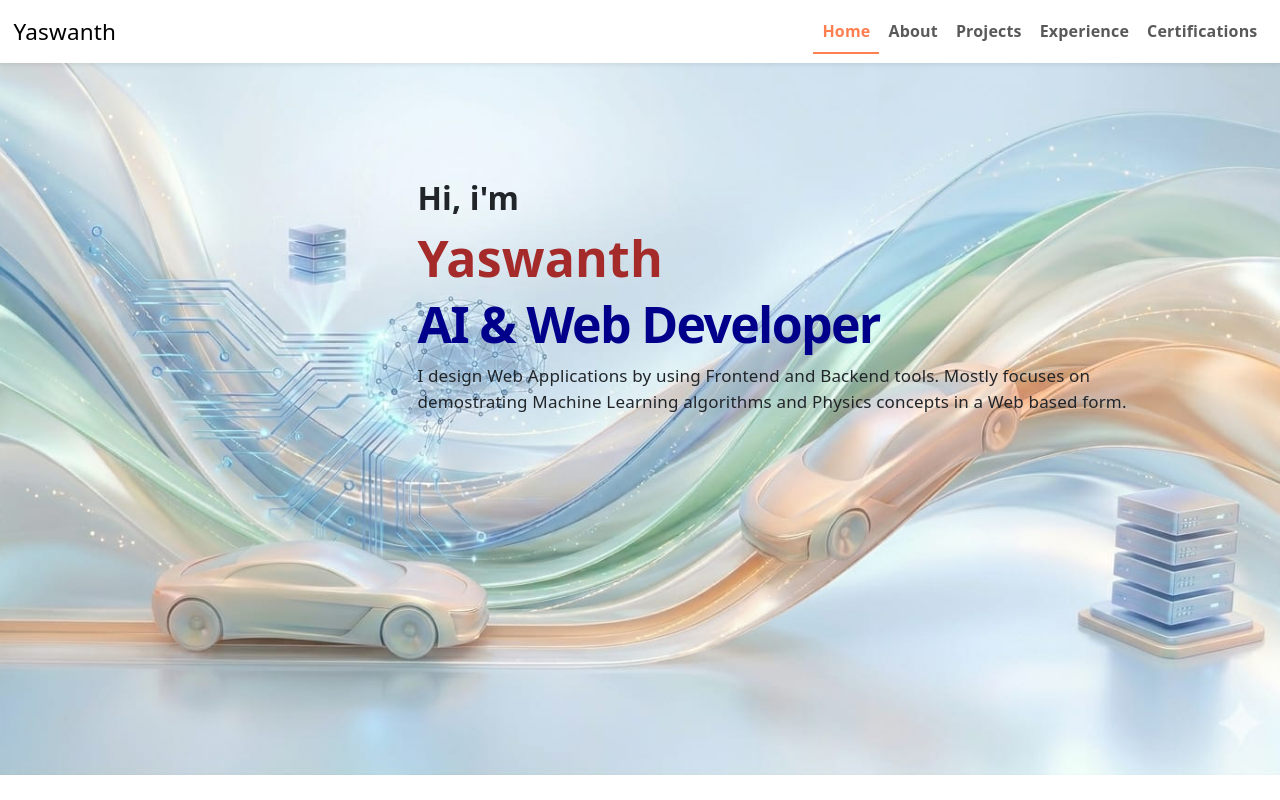
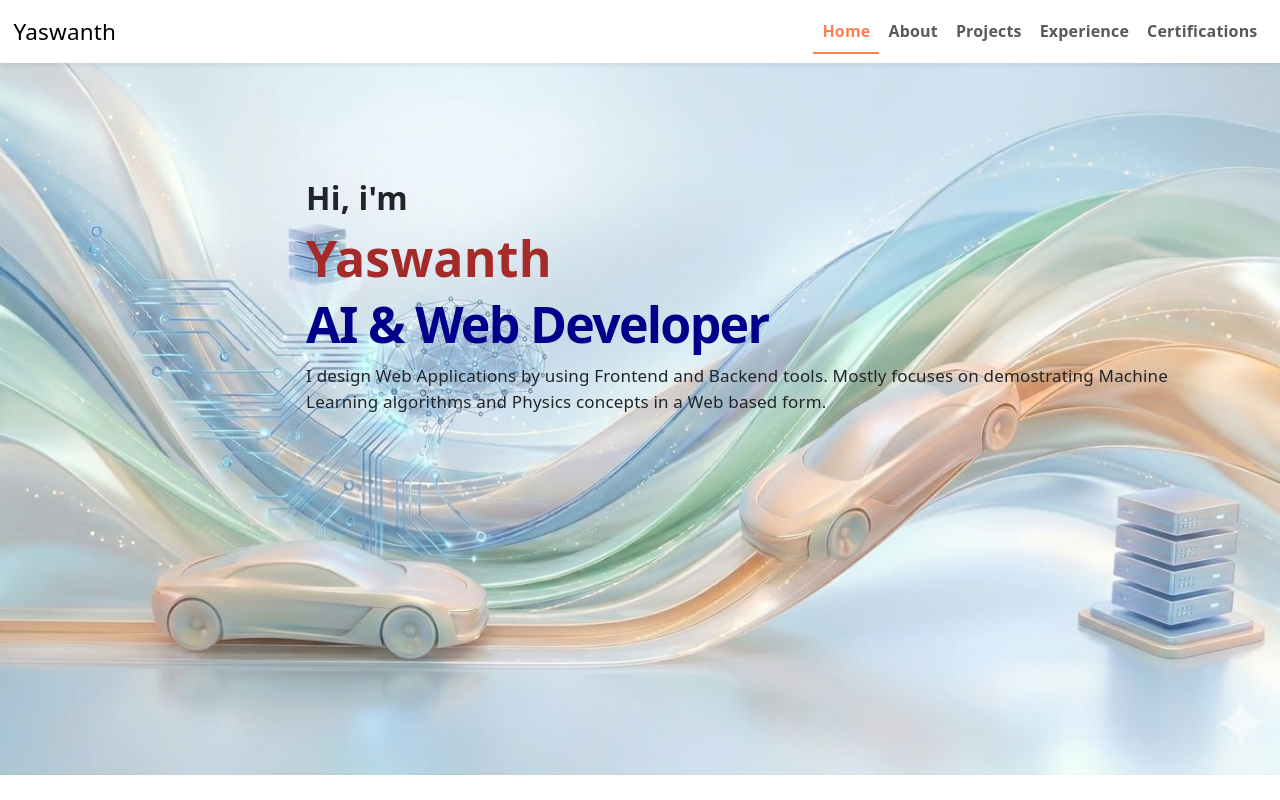
Before and after one commit to einstein2306/portfolio, a React app: page / in a window 1280 px wide. Built offline with nearby package versions, Linux system fonts and the light colour scheme; the HTML template or start-up script is replaced by a standard one.

Commit message:
margin left changed to 20%

```diff
--- a/src/App.css
+++ b/src/App.css
@@ -16,7 +16,7 @@
 }
 
 #content{
-    margin-left:30%;
+    margin-left:20%;
     font-size: 17px;
     font-weight: 500;
 }
@@ -26,7 +26,7 @@
    color:darkblue;
    font-weight:900;
    font-size:50px;
-   margin-left:30%;
+   margin-left:20%;
 }
 
 @keyframes slideup{
@@ -63,7 +63,7 @@
 #name{
     font-weight: 900;
     font-size:32px;
-    margin-left:30%;
+    margin-left:20%;
 }
 
 h3{
@@ -78,7 +78,7 @@ h3{
     line-height: 2rem;
     display: block;
     font-size:50px;
-    margin-left:30%;
+    margin-left:20%;
     font-weight: 900;
 }
 
```
